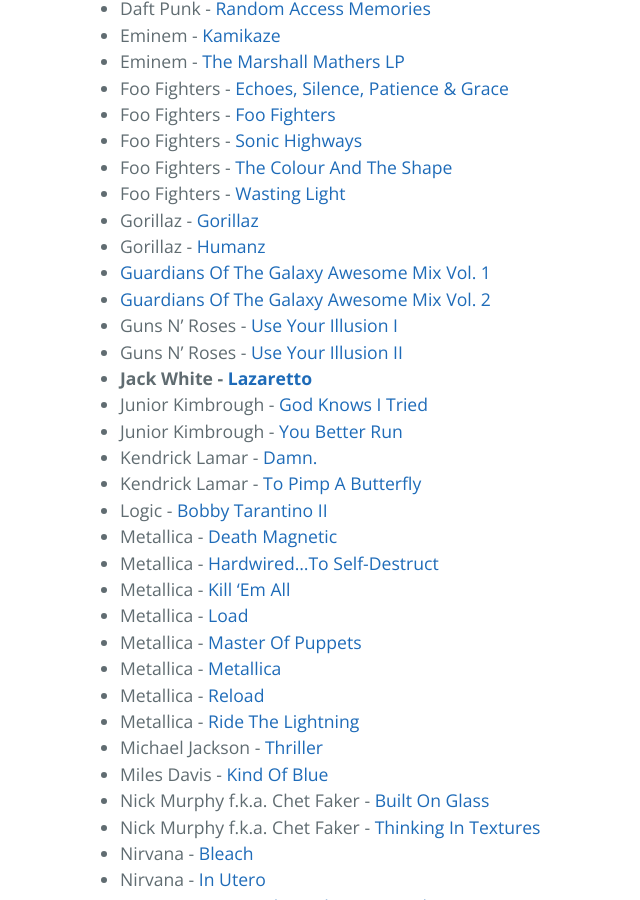
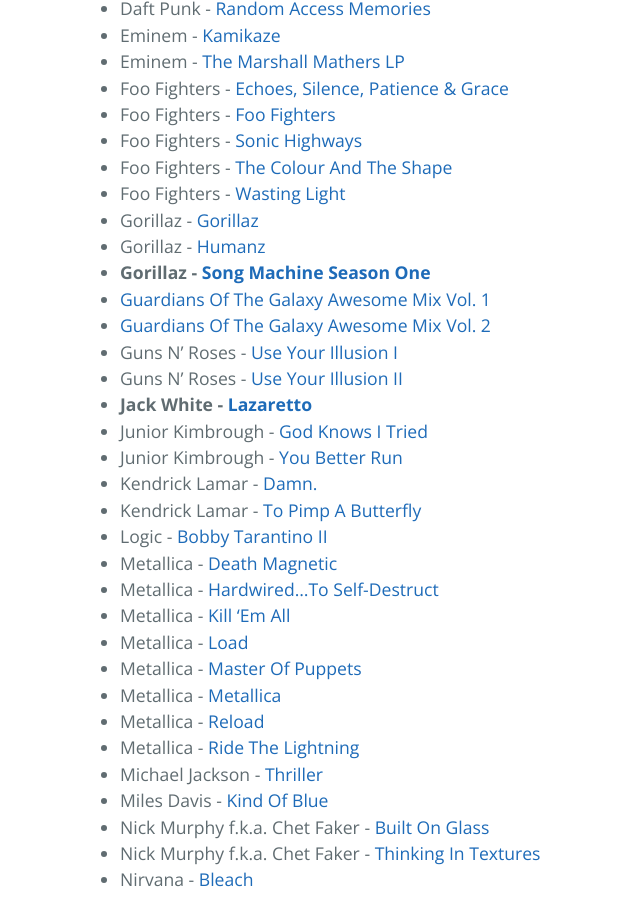
Before and after one commit to andrelago13/andrelago13.github.io, a Jekyll site: the page built from records.md, in a window 1280 px wide and 900 px high, scrolled down 2869 px. Shown: the whole window, without its empty margins (144-784 px from the left). Built offline with Jekyll 4.4.1, drawn with Linux system fonts in a browser that asks for light colours.

Commit message:
Update records.md

```diff
--- a/records.md
+++ b/records.md
@@ -102,6 +102,7 @@
 * Foo Fighters - [Wasting Light](https://www.discogs.com/Foo-Fighters-Wasting-Light-Deluxe-Pre-Order-Package/master/326257)
 * Gorillaz - [Gorillaz](https://www.discogs.com/Gorillaz-Gorillaz/master/57988)
 * Gorillaz - [Humanz](https://www.discogs.com/Gorillaz-Humanz/master/1170392)
+* **Gorillaz - [Song Machine Season One](https://www.discogs.com/Gorillaz-Song-Machine-Season-One/master/1825713)**
 * [Guardians Of The Galaxy Awesome Mix Vol. 1](https://www.discogs.com/Various-Guardians-Of-The-Galaxy-Awesome-Mix-Vol-1/release/6149924)
 * [Guardians Of The Galaxy Awesome Mix Vol. 2](https://www.discogs.com/Various-Guardians-Of-The-Galaxy-Vol-2-Awesome-Mix-Vol-2/master/1172509)
 * Guns N' Roses - [Use Your Illusion I](https://www.discogs.com/Guns-N-Roses-Use-Your-Illusion-I/master/9536)
```
